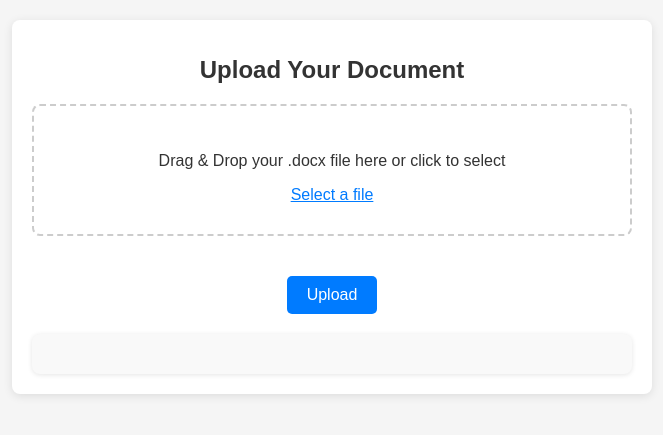
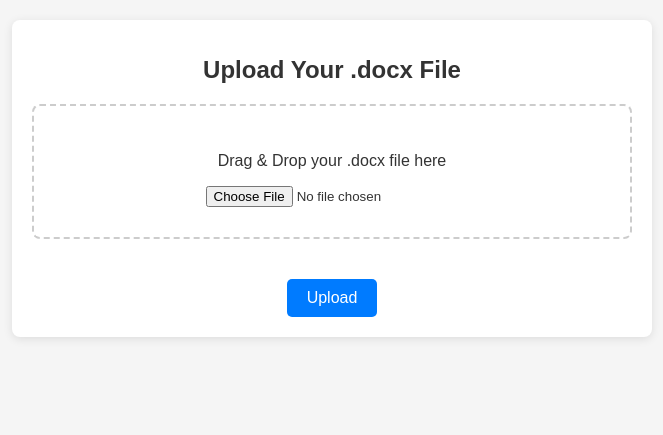
Before and after one commit to Abhighyan/counthighlightedwords, a Flask app: page / in a window 1280 px wide. Shown: the top 435 px of the page, without its empty margins (308-971 px from the left). Run offline with Flask 2, Linux system fonts and the light colour scheme.

Commit message:
Update upload.html

```diff
--- a/templates/upload.html
+++ b/templates/upload.html
@@ -5,32 +5,23 @@
     <meta name="viewport" content="width=device-width, initial-scale=1.0">
     <title>File Upload</title>
     <link rel="stylesheet" href="{{ url_for('static', filename='styles.css') }}">
-
 </head>
 <body>
     <div class="container">
-        <h1>Upload Your Document</h1>
-
-        <!-- Drop Area -->
+        <h1>Upload Your .docx File</h1>
         <div class="drop-area" id="drop-area">
-            <p>Drag & Drop your .docx file here or click to select</p>
-            <input type="file" id="fileElem" accept=".docx" onchange="handleFiles(this.files)" style="display:none">
-            <label class="file-upload-text" for="fileElem">Select a file</label>
+            <p>Drag & Drop your .docx file here</p>
+            <input type="file" id="fileInput" class="file-input" accept=".docx" />
         </div>
-
-        <!-- Upload Button -->
-        <button class="submit-button" id="uploadButton" onclick="uploadFile()" disabled>Upload</button>
-
-        <!-- Result Area -->
-        <div class="results" id="results"></div>
+        <button class="submit-button" id="submit-button">Upload</button>
+        <div id="message"></div>
     </div>
 
     <script>
         const dropArea = document.getElementById('drop-area');
-        const uploadButton = document.getElementById('uploadButton');
-        let fileToUpload = null;
+        const fileInput = document.getElementById('fileInput');
+        const submitButton = document.getElementById('submit-button');
 
-        // Drag and Drop functionality
         dropArea.addEventListener('dragover', (event) => {
             event.preventDefault();
             dropArea.classList.add('active');
@@ -43,39 +34,27 @@
         dropArea.addEventListener('drop', (event) => {
             event.preventDefault();
             dropArea.classList.remove('active');
-            fileToUpload = event.dataTransfer.files[0];
-            document.getElementById('fileElem').files = event.dataTransfer.files;
-            enableUploadButton();
+            fileInput.files = event.dataTransfer.files;
         });
 
-        function handleFiles(files) {
-            fileToUpload = files[0];
-            enableUploadButton();
-        }
-
-        function enableUploadButton() {
-            if (fileToUpload) {
-                uploadButton.disabled = false;
+        submitButton.addEventListener('click', () => {
+            const file = fileInput.files[0];
+            if (file) {
+                const formData = new FormData();
+                formData.append('file', file);
+                fetch('/upload', {
+                    method: 'POST',
+                    body: formData,
+                })
+                .then(response => response.text())
+                .then(data => {
+                    document.getElementById('message').innerHTML = data;
+                })
+                .catch(error => console.error('Error:', error));
+            } else {
+                alert('Please select a file.');
             }
-        }
-
-        // Upload the file via fetch
-        function uploadFile() {
-            const formData = new FormData();
-            formData.append('file', fileToUpload);
-
-            fetch('/upload', {
-                method: 'POST',
-                body: formData
-            }).then(response => response.text())
-              .then(result => {
-                  document.getElementById('results').innerHTML = result;
-              })
-              .catch(error => {
-                  document.getElementById('results').innerHTML = 'Error uploading file!';
-                  console.error('Error:', error);
-              });
-        }
+        });
     </script>
 </body>
 </html>
```
